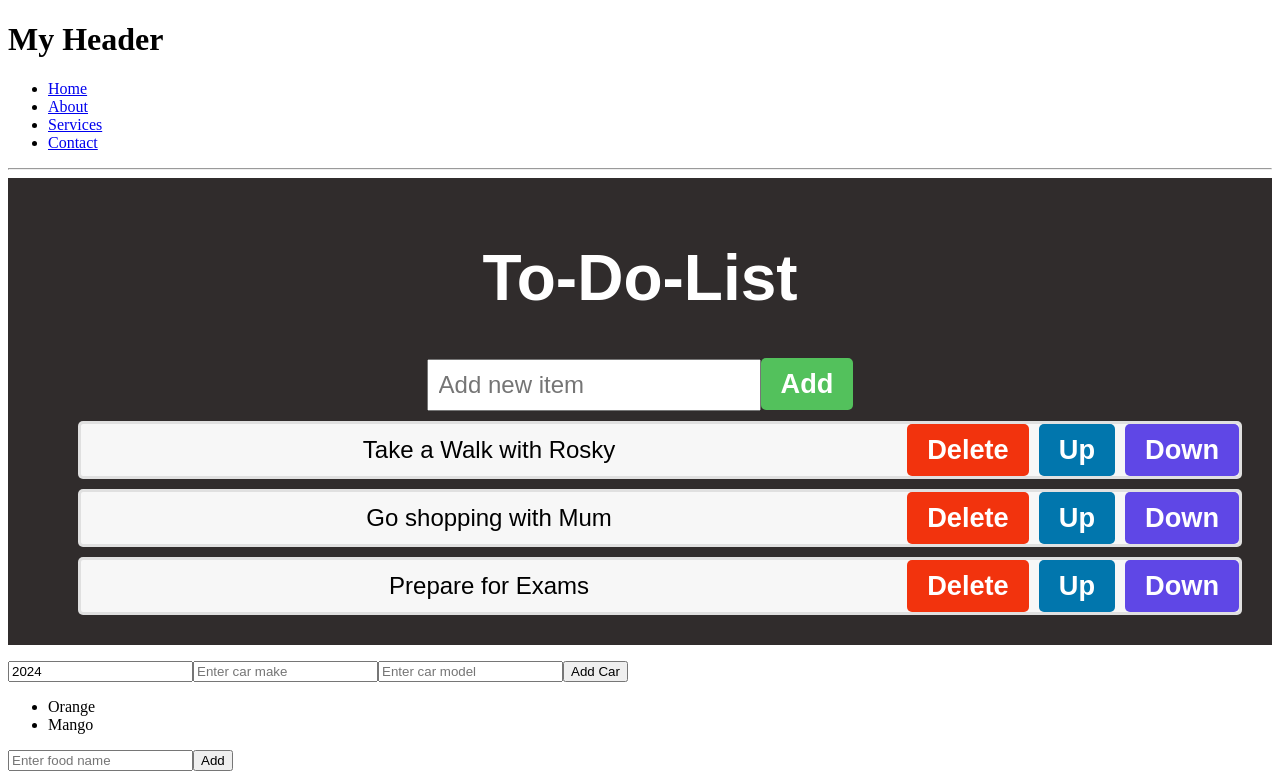
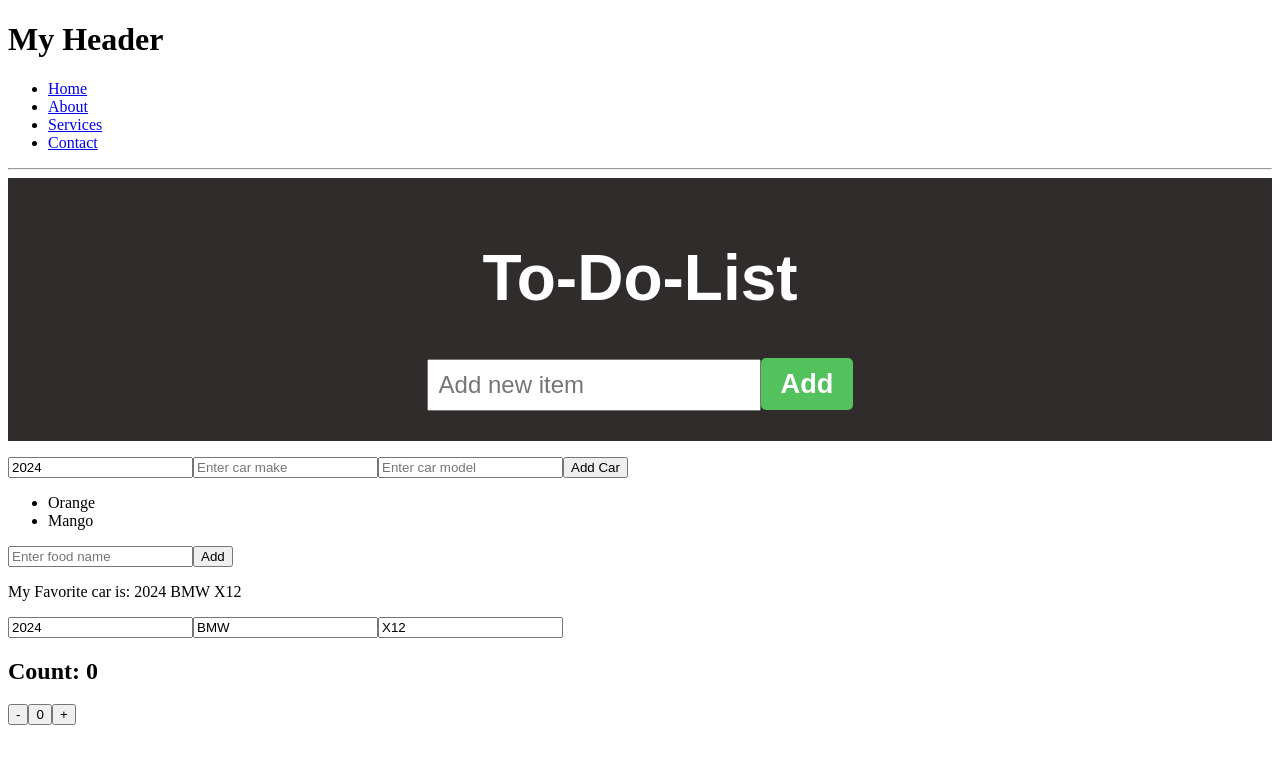
Before and after one commit to Piwoksn/React-Js-2, a React (Vite) app in the folder my-react-app/: page / in a window 1280 px wide. Shown: the top 783 px of the page. Built offline with nearby package versions, Linux system fonts and the light colour scheme.

Commit message:
down with the add function and delete function

```diff
--- a/my-react-app/src/ToDo.jsx
+++ b/my-react-app/src/ToDo.jsx
@@ -1,26 +1,42 @@
 import React, { useState } from "react";
 
 function ToDoList() {
-  const [toDo, setToDO] = useState([
-    "Take a Walk with Rosky",
-    "Go shopping with Mum",
-    "Prepare for Exams",
-  ]);
+  const [toDo, setToDO] = useState([]);
 
   const [newToDO, setNewToDO] = useState();
+
+  const add = () => {
+    const activity = document.getElementById("new-item").value;
+    setToDO((td) => [...td, activity]);
+    document.getElementById("new-item").value = "";
+  };
+
+  const del = (index) => {
+    setToDO((td) => td.filter((element, i) => i !== index));
+  };
+
   // return
   return (
     <div className="body">
       <div className="to-to-list">
         <h1>To-Do-List</h1>
-        <input type="text" className="addInput" placeholder="Add new item" />
-        <button className="add-button">Add</button>
+        <input
+          type="text"
+          id="new-item"
+          className="addInput"
+          placeholder="Add new item"
+        />
+        <button className="add-button" onClick={add}>
+          Add
+        </button>
 
         <ol>
           {toDo.map((element, index) => (
             <li key={index}>
               <span className="text">{element}</span>
-              <button className="delete-button">Delete</button>
+              <button className="delete-button" onClick={() => del(index)}>
+                Delete
+              </button>
               <button className="move-up">Up</button>
               <button className="move-down">Down</button>
             </li>
```
